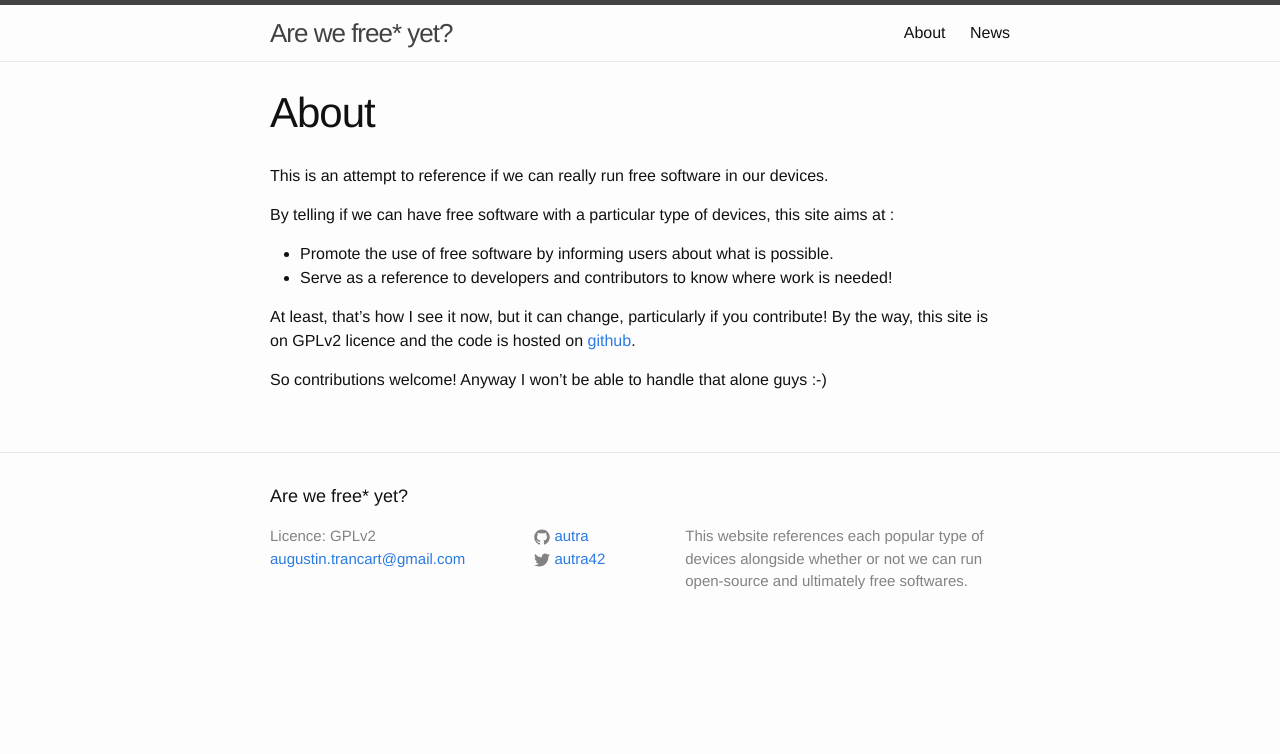
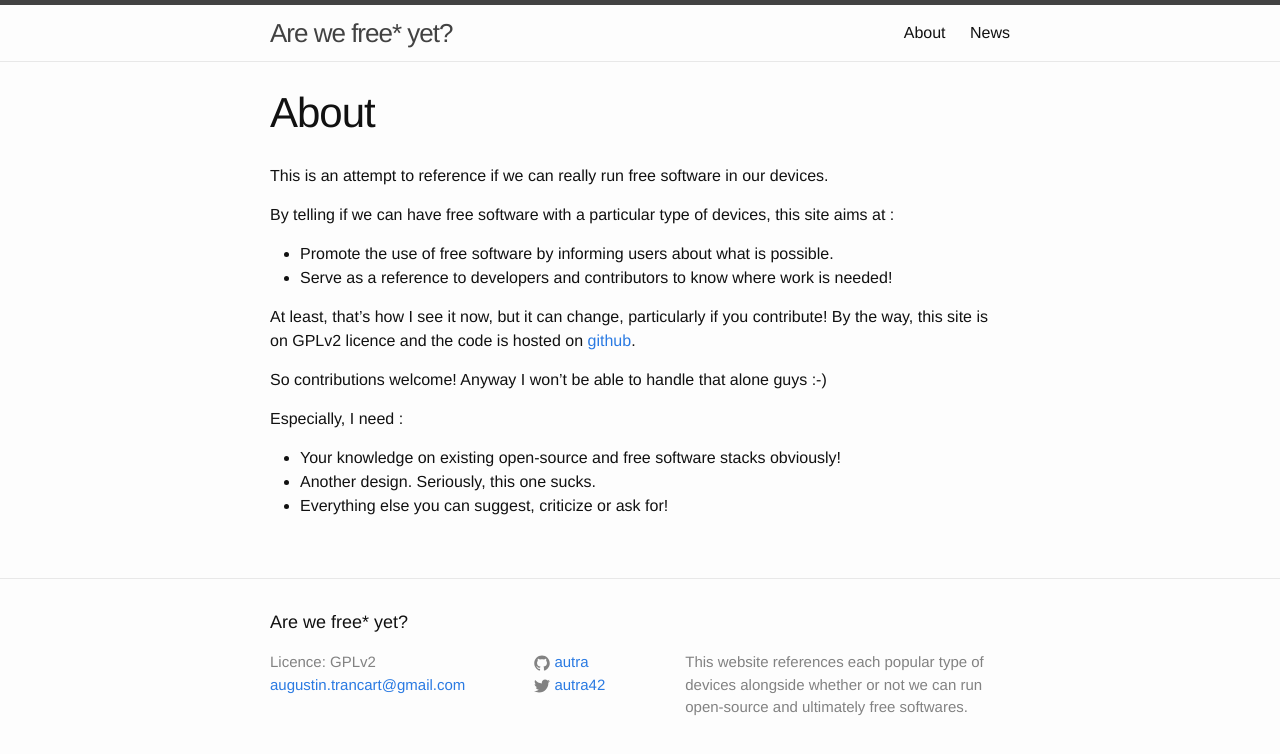
Before and after one commit to autra/arewefreeyet, a Jekyll site: the page built from about.md, in a window 1280 px wide. Shown: the top 754 px of the page. Built offline with Jekyll 4.4.1, drawn with Linux system fonts in a browser that asks for light colours.

Commit message:
another about update

```diff
--- a/about.md
+++ b/about.md
@@ -16,4 +16,10 @@ By the way, this site is on GPLv2 licence and the code is hosted on [github][sou
 
 So contributions welcome! Anyway I won’t be able to handle that alone guys :-)
 
+Especially, I need :
+
+* Your knowledge on existing open-source and free software stacks obviously!
+* Another design. Seriously, this one sucks.
+* Everything else you can suggest, criticize or ask for!
+
 [sourceUrl]: https://github.com/autra/arewefreeyet
```
